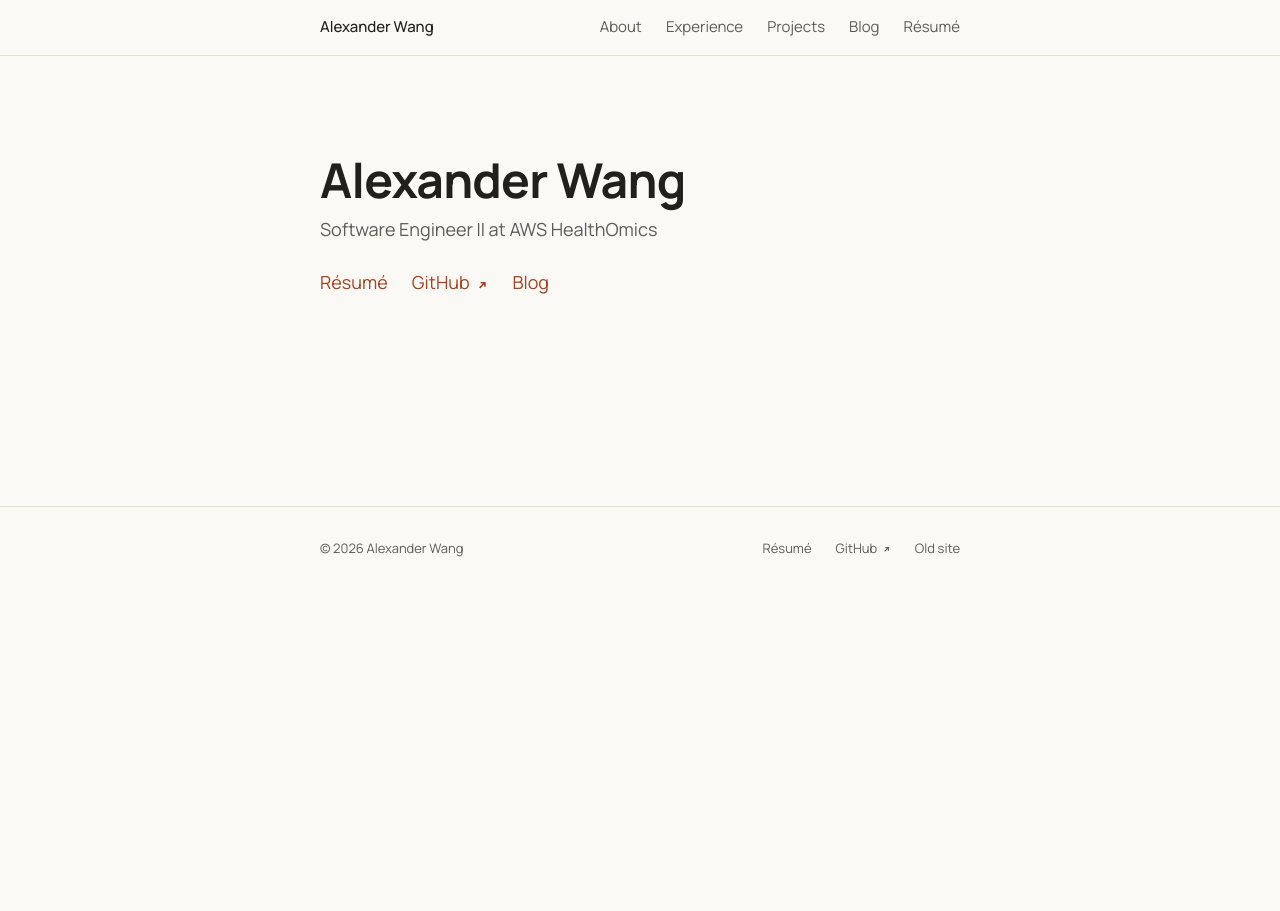
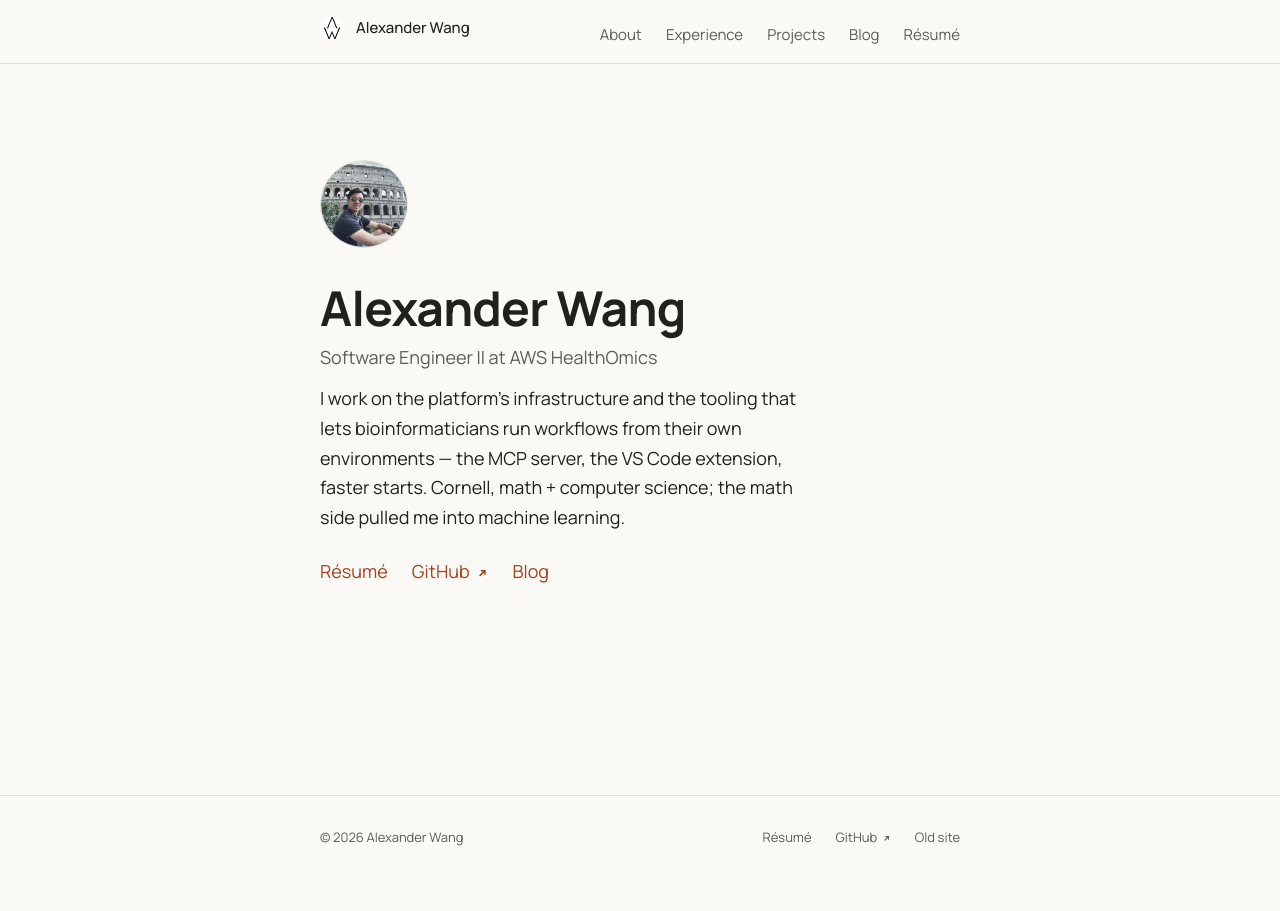
Before and after one commit to awang9999/mysite-3.0, an Astro site: page / in a window 1280 px wide. Before the commit the page ends 800 px from the top, so only its background shows below. Built offline with nearby package versions, Linux system fonts and the light colour scheme; Astro itself is replaced by a stand-in of ours; some packages are replaced by stand-ins of ours.

Commit message:
Home portrait + bio, 2.0 monogram to nav + favicon (TODOS 3.9-3.10)
- Portrait: 2.0 picture3.jpg optimized 1000px/159KB -> 320px/29KB,
  circular crop + hairline border, 2-sentence bio (pending owner review)
- Logo: 2.0 monogram.svg in the nav (24px beside the text wordmark) and
  as the favicon (tightened viewBox to the circle)
- DESIGN.md: one-image exemption for the hero, monogram as the site's only
  image mark, palette under review (Resolved items 7-8)
- TODOS: 3.9/3.10 done, 3.11 palette awaiting owner's pick
- Note: Astro 7 asset imports return {src,width,height}, not a URL string

```diff
--- a/content/home.md
+++ b/content/home.md
@@ -1,6 +1,7 @@
 ---
 name: Alexander Wang
 role: Software Engineer II at AWS HealthOmics
+bio: I work on the platform's infrastructure and the tooling that lets bioinformaticians run workflows from their own environments — the MCP server, the VS Code extension, faster starts. Cornell, math + computer science; the math side pulled me into machine learning.
 links:
   - label: Résumé
     href: /resume.pdf
@@ -11,5 +12,5 @@ links:
     href: /blog
 ---
 
-<!-- Hero only: name (h1) + role line + links. No body prose. DESIGN §4. -->
+<!-- Hero: portrait (the site's one image, owner 2026-11-21) + name (h1) + role line + short bio + links. No long prose. DESIGN §4. -->
 <!-- Link set owner-approved 2026-11-21: Résumé · GitHub · Blog (email lives on the about page, not the hero). -->
--- a/src/components/Nav.astro
+++ b/src/components/Nav.astro
@@ -4,13 +4,17 @@
 // Current page → --accent/500. Mobile: wraps to two centered lines, no
 // hamburger. Data comes from content/site.yaml — no copy hardcoded here.
 import { site } from '../lib/data';
+import monogram from '../assets/monogram.svg';
 
 const path = Astro.url.pathname;
 const isActive = (href: string) => path === href || path.startsWith(`${href}/`);
 ---
 <header class="nav">
   <div class="container nav-inner">
-    <a class="wordmark" href="/">{site.title}</a>
+    <a class="wordmark" href="/">
+      <img class="wordmark-mark" src={monogram.src} width="24" height="24" alt="" aria-hidden="true" />
+      {site.title}
+    </a>
     <nav class="nav-links" aria-label="Main">
       {
         site.nav.map((item) => (
--- a/src/content.config.ts
+++ b/src/content.config.ts
@@ -32,6 +32,7 @@ export const sitePages = defineCollection({
     .object({
       name: z.string().optional(),
       role: z.string().optional(),
+      bio: z.string().optional(),
       links: z.array(link).optional(),
       // 404.md writes `title: 404` (YAML parses it as a number) — coerce,
       // don't reformat the owner-approved file.
--- a/src/pages/index.astro
+++ b/src/pages/index.astro
@@ -6,14 +6,17 @@ import { getCollection } from 'astro:content';
 import Layout from '../layouts/Layout.astro';
 import Link from '../components/Link.astro';
 import { site } from '../lib/data';
+import portrait from '../assets/portrait.jpg';
 
 const [home] = await getCollection('sitePages', (entry) => entry.id === 'home');
-const { name, role, links } = home.data;
+const { name, role, bio, links } = home.data;
 ---
 <Layout title={site.title} description={site.description}>
   <section class="container hero">
+    <img class="hero-portrait" src={portrait.src} width="88" height="88" alt="Portrait of Alexander Wang" />
     <h1>{name}</h1>
     <p class="hero-role">{role}</p>
+    {bio && <p class="hero-bio">{bio}</p>}
     <p class="hero-links">
       {
         (links ?? []).map((link) => <Link href={link.href} label={link.label} />)
--- a/src/styles/global.css
+++ b/src/styles/global.css
@@ -259,11 +259,18 @@ a:focus-visible {
 }
 
 .wordmark {
+  display: inline-flex;
+  align-items: center;
   font-size: var(--text-sm);
   line-height: 1.5;
   font-weight: 500;
   color: var(--fg);
   text-decoration: none;
+}
+
+.wordmark-mark {
+  margin-right: var(--space-3);
+  flex-shrink: 0;
 }
 
 .wordmark:hover {
@@ -343,12 +350,27 @@ a:focus-visible {
   padding-block: var(--space-9); /* 96px top and bottom */
 }
 
+.hero-portrait {
+  display: block;
+  width: 88px;
+  height: 88px;
+  border-radius: 50%; /* circle echoes the monogram badge — one visual language */
+  border: 1px solid var(--border);
+  margin: 0 0 var(--space-6);
+}
+
 .hero h1 {
   margin-bottom: var(--space-2);
 }
 
+.hero-bio {
+  margin: 0 0 var(--space-5);
+  font-size: var(--text-base);
+  max-width: 46ch;
+}
+
 .hero-role {
-  margin: 0 0 var(--space-5);
+  margin: 0 0 var(--space-3);
   font-size: var(--text-base);
   color: var(--fg-muted);
 }
```
Also changed, not shown: TODOS.md (+4 -0 lines), docs/DESIGN.md (+7 -4 lines), public/favicon.svg, src/assets/monogram.svg (added), src/assets/portrait.jpg (added).
